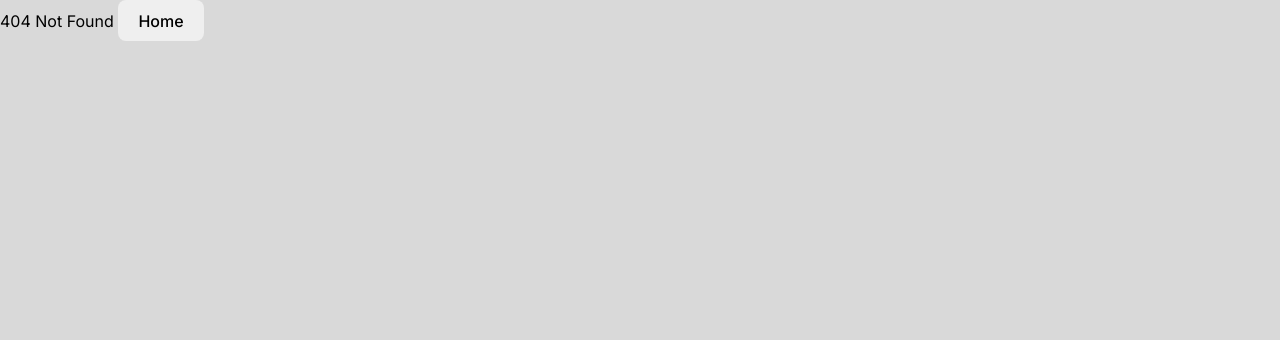
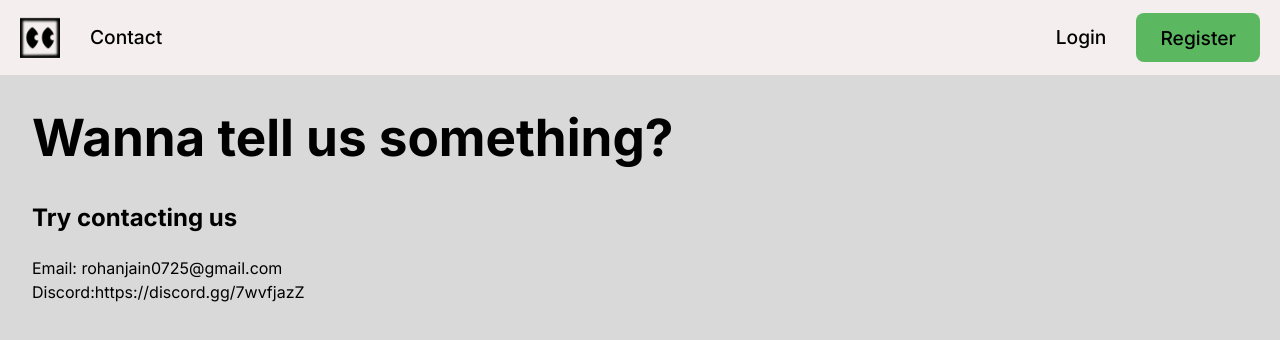
Before and after one commit to pyGuy152/savash, a React (Vite) app in the folder front-end/Savash/: page /contact in a window 1280 px wide. Before the commit this address had no page. Shown: the top 340 px of the page. Built offline with nearby package versions, Linux system fonts and the light colour scheme.

Commit message:
contact page

```diff
--- /dev/null
+++ b/front-end/Savash/src/Contact.css
@@ -0,0 +1,10 @@
+
+main > *{
+    text-indent: 2rem;
+    margin-left: 0;
+    padding: 0;
+}
+
+main ul{
+    list-style-type: circle;
+}
--- /dev/null
+++ b/front-end/Savash/src/Contact.tsx
@@ -0,0 +1,27 @@
+
+import HomeNav from "./components/HomeNav";
+
+import "./Contact.css"
+
+function Contact() {
+    return (
+      <>
+        <HomeNav />
+        <main>
+          <h1>Wanna tell us something?</h1>
+          <h2>Try contacting us</h2>
+          <ul>
+            <li>Email: rohanjain0725@gmail.com</li>
+            <li>
+              Discord:
+              <a href="https://discord.gg/7wvfjazZ">
+                https://discord.gg/7wvfjazZ
+              </a>
+            </li>
+          </ul>
+        </main>
+      </>
+    );
+}
+
+export default Contact;
--- a/front-end/Savash/src/components/HomeNav.tsx
+++ b/front-end/Savash/src/components/HomeNav.tsx
@@ -10,9 +10,6 @@ function HomeNav() {
           <Link to="/">
             <img src="logo-medium.png" alt="Savash Logo" className="logo" />
           </Link>
-          <li>
-            <Link to="/pricing">Pricing</Link>
-          </li>
           <li>
             <Link to="/contact">Contact</Link>
           </li>
--- a/front-end/Savash/src/main.tsx
+++ b/front-end/Savash/src/main.tsx
@@ -13,6 +13,7 @@ import Classes from './Classes.tsx'
 import Inbox from './Inbox.tsx'
 import Class from './Class.tsx'
 import AddAssignment from './AddAssignment.tsx'
+import Contact from './Contact.tsx'
 
 //https://www.youtube.com/watch?v=oTIJunBa6MA&ab_channel=CosdenSolutions
 
@@ -64,6 +65,10 @@ const router = createBrowserRouter([
   {
     path: "/class/:id/add",
     element: <AddAssignment />
+  },
+  {
+    path: "/contact",
+    element: <Contact />
   }
 ]);
 
```
